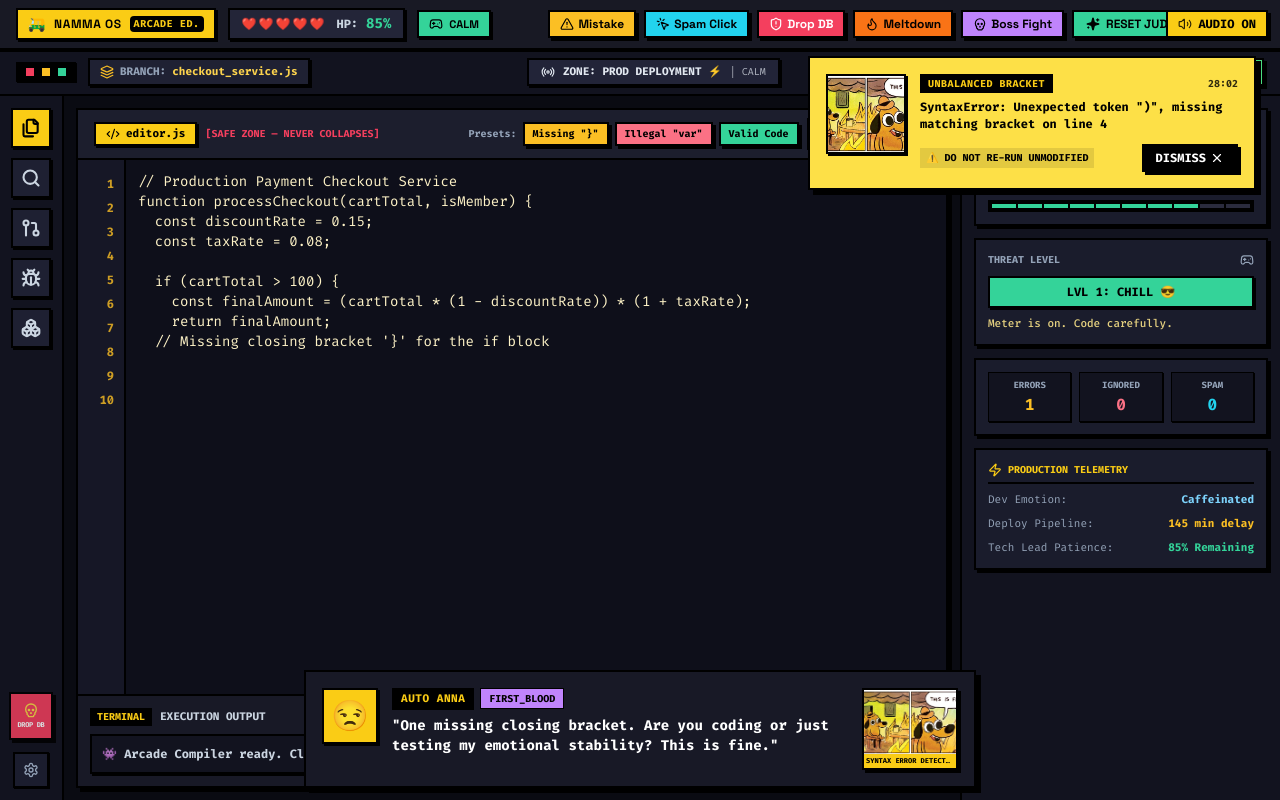
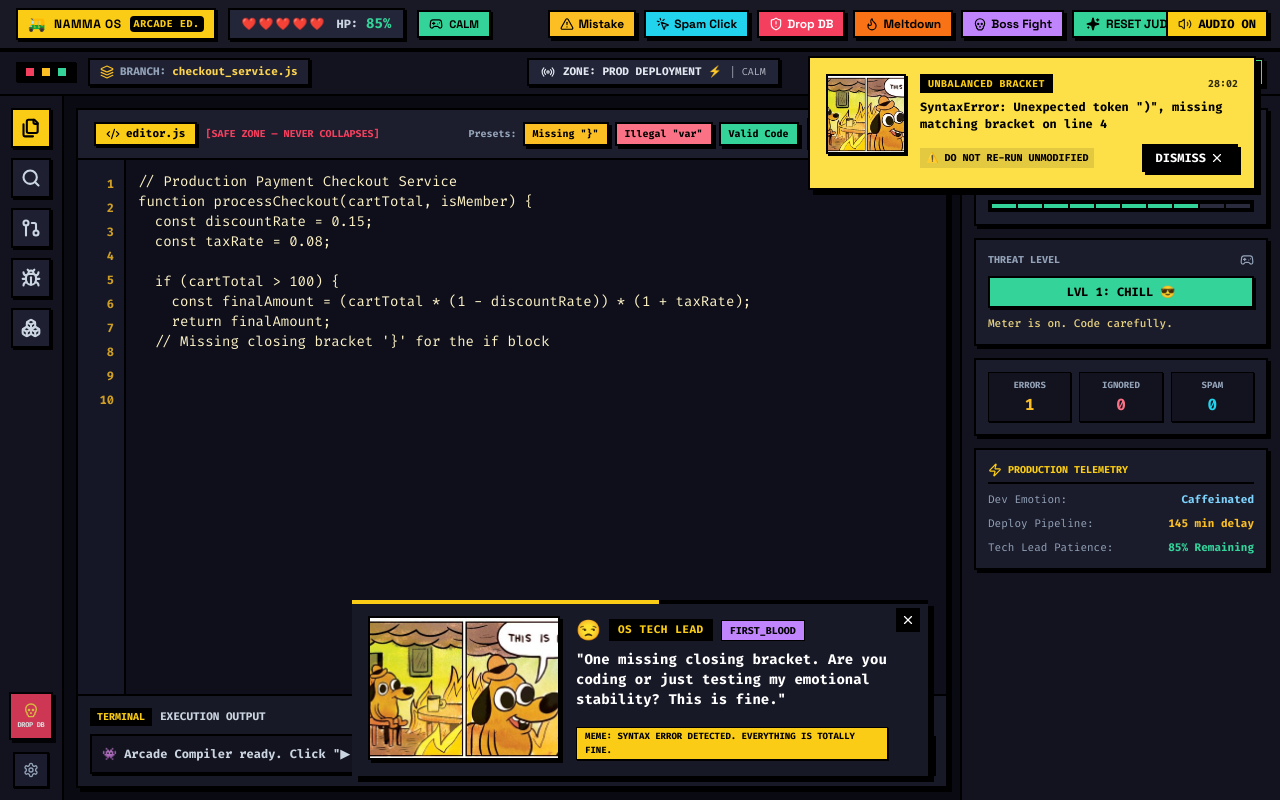
Before and after one commit to sagarrathi16/SkillIssue.exe, a React (Vite) app: page / in a window 1280 px wide. Both pictures are taken after a click on the button "Mistake". Built offline with nearby package versions, Linux system fonts and the light colour scheme.

Commit message:
feat: show meme card popup only when mistakes occur with large image, auto-dismiss after 6 seconds, and keep screen clean when idle

```diff
--- a/src/components/RoastAssistant.jsx
+++ b/src/components/RoastAssistant.jsx
@@ -2,14 +2,16 @@ import React, { useState, useEffect, useMemo, useRef } from 'react';
 import { useOS } from '../app/osStateMachine';
 import { selectDialogue } from '../logic/dialogueSelector';
 import { audioManager } from '../audio/AudioManager';
-import { Volume2, VolumeX, Sparkles, MessageSquare } from 'lucide-react';
+import { Volume2, VolumeX, X, AlertTriangle } from 'lucide-react';
 
 export function RoastAssistant() {
   const { state } = useOS();
   const [displayedText, setDisplayedText] = useState('');
   const [isMuted, setIsMuted] = useState(audioManager.isMuted);
+  const [isVisible, setIsVisible] = useState(false);
   const previousTextRef = useRef('');
   const userInteractedRef = useRef(false);
+  const hideTimerRef = useRef(null);
 
   // Unlock audio after first user gesture (comply with browser Autoplay Policies)
   useEffect(() => {
@@ -32,12 +34,19 @@ export function RoastAssistant() {
     };
   }, []);
 
+  // Cleanup hide timer on unmount
+  useEffect(() => {
+    return () => {
+      if (hideTimerRef.current) clearTimeout(hideTimerRef.current);
+    };
+  }, []);
+
   // Evaluate the current context-aware roast dialogue
   const dialogue = useMemo(() => {
     return selectDialogue(state);
   }, [state.mood, state.trust, state.eventHistory, state.mistakeCount, state.ignoredWarnings]);
 
-  // Typewriter effect & sound dispatch when dialogue changes
+  // Trigger popup & sound dispatch when dialogue changes to an active mistake/event
   useEffect(() => {
     if (!dialogue || !dialogue.text) return;
 
@@ -45,13 +54,28 @@ export function RoastAssistant() {
       const isInitialMount = previousTextRef.current === '';
       previousTextRef.current = dialogue.text;
 
-      // 1. Play procedural sound effect & voice line only after initial mount or user interaction
-      if (!isInitialMount || userInteractedRef.current) {
+      // Do not popup on initial calm/idle states
+      const isCalmIdle = dialogue.id === 'calm_welcome' || dialogue.id === 'calm_guarded';
+
+      if (!isCalmIdle && !isInitialMount) {
+        setIsVisible(true);
+
+        // Reset previous auto-dismiss timer
+        if (hideTimerRef.current) {
+          clearTimeout(hideTimerRef.current);
+        }
+
+        // Auto-dismiss after 6 seconds
+        hideTimerRef.current = setTimeout(() => {
+          setIsVisible(false);
+        }, 6000);
+
+        // 1. Play procedural sound effect & voice line
         try {
           audioManager.playSfx(dialogue.soundType);
           audioManager.speak(dialogue.text);
         } catch (e) {
-          // Audio autoplay block handled cleanly
+          // Handled cleanly
         }
       }
 
@@ -71,6 +95,13 @@ export function RoastAssistant() {
       return () => clearInterval(interval);
     }
   }, [dialogue]);
+
+  const handleDismiss = () => {
+    setIsVisible(false);
+    if (hideTimerRef.current) {
+      clearTimeout(hideTimerRef.current);
+    }
+  };
 
   const handleToggleMute = () => {
     const muted = audioManager.toggleMute();
@@ -97,7 +128,7 @@ export function RoastAssistant() {
 
   return (
     <>
-      {/* 1. Top-Right Audio Control Overlay (Neo Button) */}
+      {/* 1. Top-Right Audio Control Button (Always accessible) */}
       <div className="fixed top-2.5 right-3 z-50 flex items-center gap-2">
         <button
           onClick={handleToggleMute}
@@ -122,53 +153,64 @@ export function RoastAssistant() {
         </button>
       </div>
 
-      {/* 2. Persistent RPG / Mario Dialogue Box with Typewriter Effect */}
-      <div className="fixed bottom-3 left-1/2 -translate-x-1/2 z-40 max-w-2xl w-[94vw] pointer-events-none select-none">
-        <div className="bg-[#181926] border-2 border-black shadow-[5px_5px_0px_#000] p-3 sm:p-4 flex items-start gap-3.5 pointer-events-auto transition-all duration-300">
-          {/* Animated Avatar Mascot (Arcade Portrait) */}
-          <div className="w-12 h-12 sm:w-14 sm:h-14 bg-[#FACC15] border-2 border-black shadow-[2px_2px_0px_#000] flex items-center justify-center text-3xl shrink-0">
-            {getAvatarEmoji(dialogue.avatarMood)}
+      {/* 2. Floating Event Meme Popup (Only appears on mistake, auto-dismisses in 6s) */}
+      {isVisible && (
+        <div className="fixed bottom-6 left-1/2 -translate-x-1/2 z-50 max-w-xl w-[94vw] select-none transition-all duration-300">
+          <div className="bg-[#181926] border-3 border-black shadow-[6px_6px_0px_#000] p-4 flex flex-col sm:flex-row items-center gap-4 relative overflow-hidden">
+            {/* Auto-Dismiss Progress Bar at Top */}
+            <div className="absolute top-0 left-0 right-0 h-1 bg-black">
+              <div className="h-full bg-[#FACC15] anim-dismiss-bar" />
             </div>
 
-          {/* Subtitle Content */}
-          <div className="flex-1 min-w-0">
-            <div className="flex items-center justify-between gap-2 mb-1.5 flex-wrap">
-              <div className="flex items-center gap-1.5">
+            {/* Close Button */}
+            <button
+              onClick={handleDismiss}
+              className="absolute top-2 right-2 w-6 h-6 bg-black text-white hover:bg-rose-500 flex items-center justify-center border border-black cursor-pointer z-10 transition-colors"
+              title="Close notification"
+            >
+              <X className="w-3.5 h-3.5" />
+            </button>
+
+            {/* Big Prominent Meme Image */}
+            {dialogue.meme && (
+              <div className="w-full sm:w-48 sm:h-36 max-h-44 bg-black border-2 border-black shadow-[3px_3px_0px_#000] shrink-0 overflow-hidden flex flex-col">
+                <img
+                  src={dialogue.meme}
+                  alt="Reaction Meme"
+                  className="w-full h-full object-cover"
+                />
+              </div>
+            )}
+
+            {/* Roast Dialogue Content */}
+            <div className="flex-1 min-w-0 flex flex-col justify-between self-stretch pr-6">
+              <div>
+                <div className="flex items-center gap-2 mb-1.5 flex-wrap">
+                  <span className="text-xl">{getAvatarEmoji(dialogue.avatarMood)}</span>
                   <span className="bg-black text-[#FACC15] font-black text-[11px] px-2 py-0.5 border border-black uppercase font-mono tracking-wider">
-                  AUTO ANNA
+                    OS TECH LEAD
                   </span>
                   <span className="bg-[#C084FC] text-black font-black text-[10px] px-2 py-0.5 border border-black font-mono">
                     {dialogue.tag}
                   </span>
                 </div>
 
-              {dialogue.kannadaGlossary && (
-                <span className="bg-[#38BDF8] text-black font-black text-[10px] px-2 py-0.5 border border-black font-mono">
-                  {dialogue.kannadaGlossary}
-                </span>
-              )}
-            </div>
-
-            <p className="text-xs sm:text-sm font-mono text-white font-bold leading-relaxed tracking-normal min-h-[1.5rem]">
+                <p className="text-xs sm:text-sm font-mono text-white font-bold leading-relaxed tracking-normal mt-1">
                   "{displayedText || dialogue.text}"
                 </p>
               </div>
 
-          {/* Reaction Meme Stamp */}
-          {dialogue.meme && (
-            <div className="hidden sm:flex flex-col items-center shrink-0 w-24 bg-black border-2 border-black shadow-[3px_3px_0px_#000] overflow-hidden">
-              <img
-                src={dialogue.meme}
-                alt="Reaction Meme"
-                className="w-full h-16 object-cover"
-              />
-              <span className="w-full bg-[#FACC15] text-black font-black text-[7px] text-center py-0.5 px-0.5 truncate font-mono uppercase">
-                {dialogue.memeCaption || 'REACTION'}
+              {dialogue.memeCaption && (
+                <div className="mt-2.5">
+                  <span className="bg-[#FACC15] text-black font-black text-[9px] px-2 py-0.5 border border-black font-mono uppercase inline-block shadow-[1px_1px_0px_#000]">
+                    MEME: {dialogue.memeCaption}
                   </span>
                 </div>
               )}
             </div>
           </div>
+        </div>
+      )}
     </>
   );
 }
--- a/src/index.css
+++ b/src/index.css
@@ -68,6 +68,15 @@
   50% { opacity: 0.85; transform: scaleY(0.97); }
 }
 
+@keyframes autoDismissBar {
+  from { width: 100%; }
+  to { width: 0%; }
+}
+
+.anim-dismiss-bar {
+  animation: autoDismissBar 6s linear forwards;
+}
+
 .anim-slightly-annoyed {
   animation: slightTremor 2s ease-in-out infinite;
 }
```
Also changed, not shown: scripts/download_memes.mjs (line endings or trailing spaces). Lines whose indentation alone changed are shown as unchanged.
